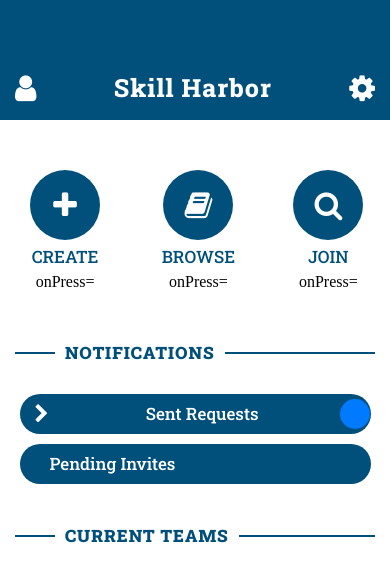
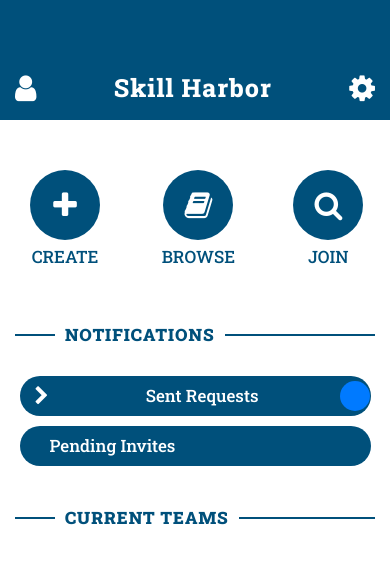
Before and after one commit to hrani2/skill_harbor_465, a React Native app in the folder skill_harbor/: screen /Home in a window 390 px wide. Shown: the top 582 px of the page. Built offline with nearby package versions, Linux system fonts and the light colour scheme.

Commit message:
fixed text error

```diff
--- a/skill_harbor/App.js
+++ b/skill_harbor/App.js
@@ -3,6 +3,9 @@ import { NavigationContainer } from '@react-navigation/native';
 import { createNativeStackNavigator } from '@react-navigation/native-stack';
 import LoginScreen from './LoginScreen';
 import HomeScreen from './HomeScreen';
+import CreateTeam from './Create';
+import BrowseTeam from './Browse';
+import SearchTeam from './Search';
 import * as Font from 'expo-font';
 import * as SplashScreen from 'expo-splash-screen';
 
@@ -57,6 +60,9 @@ function App() {
         <Stack.Screen name="Home" component={HomeScreen}
         options={{ headerShown: false }} />
       </Stack.Navigator>
+      <Stack.Screen name="Create" component={CreateTeam} />
+         <Stack.Screen name="Search" component={SearchTeam}/>
+         <Stack.Screen name="Browse" component={BrowseTeam}/>
     </NavigationContainer>
   );
 }
--- a/skill_harbor/Browse.js
+++ b/skill_harbor/Browse.js
@@ -2,3 +2,13 @@ import React from 'react';
 import { Image } from 'react-native'
 import { View, Text, TextInput, TouchableOpacity, StyleSheet, StatusBar, SafeAreaView , ScrollView} from 'react-native';
 import Icon from 'react-native-vector-icons/FontAwesome';
+
+const Browse = () => {
+    return (
+      <View>
+        <Text>Search Screen</Text>
+      </View>
+    );
+  };
+
+  export default Browse;
--- a/skill_harbor/Create.js
+++ b/skill_harbor/Create.js
@@ -2,3 +2,14 @@ import React from 'react';
 import { Image } from 'react-native'
 import { View, Text, TextInput, TouchableOpacity, StyleSheet, StatusBar, SafeAreaView , ScrollView} from 'react-native';
 import Icon from 'react-native-vector-icons/FontAwesome';
+
+
+const Create = () => {
+    return (
+      <View>
+        <Text>Search Screen</Text>
+      </View>
+    );
+  };
+
+  export default Create;
--- a/skill_harbor/HomeScreen.js
+++ b/skill_harbor/HomeScreen.js
@@ -20,26 +20,23 @@ const HomeScreen = ({text, count}) => {
 
 
       <View style={styles.menu}>
-        <TouchableOpacity style={styles.menuItem}>
+        <TouchableOpacity style={styles.menuItem} onPress={() => navigation.navigate('Create')}>
           <View style={styles.icon}>
             <Icon name="plus" size={30} color="#FFF"/>
           </View>
           <Text style={styles.menuItemText}>CREATE</Text>
-          onPress={() => navigation.navigate('Create')}
         </TouchableOpacity>
-        <TouchableOpacity style={styles.menuItem} >
+        <TouchableOpacity style={styles.menuItem} onPress={() => navigation.navigate('Browse')} >
           <View style={styles.icon}>
             <Icon name="book" size={30} color="#FFF" />
           </View>
           <Text style={styles.menuItemText}>BROWSE</Text>
-          onPress={() => navigation.navigate('Browse')}
         </TouchableOpacity>
-        <TouchableOpacity style={styles.menuItem}>
+        <TouchableOpacity style={styles.menuItem} onPress={() => navigation.navigate('Search')} >
           <View style={styles.icon}>
             <Icon name="search" size={30} color="#FFF" />
           </View>
           <Text style={styles.menuItemText}>JOIN</Text>
-          onPress={() => navigation.navigate('Search')}
         </TouchableOpacity>
       </View>
 
--- a/skill_harbor/Search.js
+++ b/skill_harbor/Search.js
@@ -2,3 +2,13 @@ import React from 'react';
 import { Image } from 'react-native'
 import { View, Text, TextInput, TouchableOpacity, StyleSheet, StatusBar, SafeAreaView , ScrollView} from 'react-native';
 import Icon from 'react-native-vector-icons/FontAwesome';
+
+const Search = () => {
+    return (
+      <View>
+        <Text>Search Screen</Text>
+      </View>
+    );
+  };
+
+  export default Search;
```
